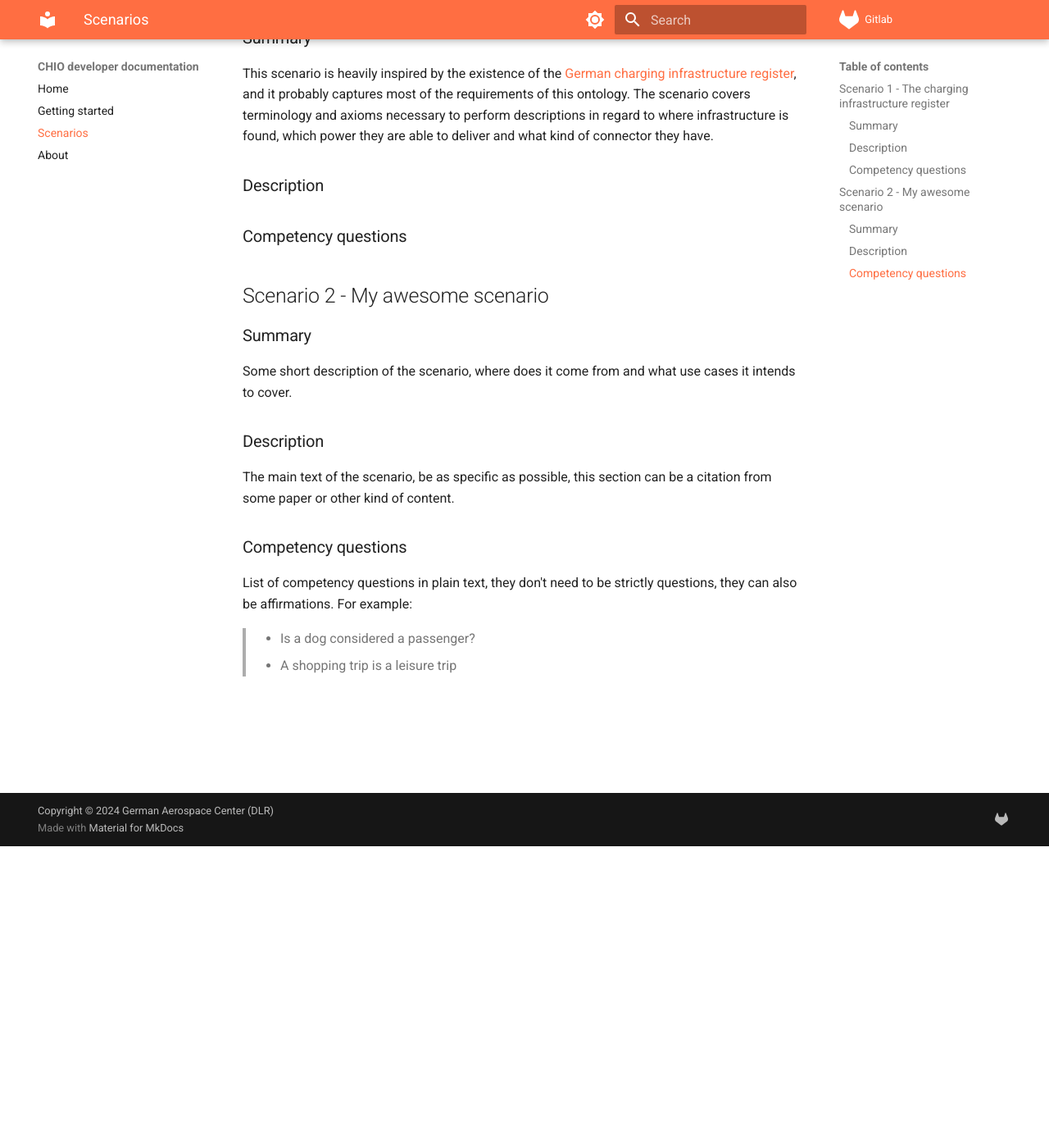
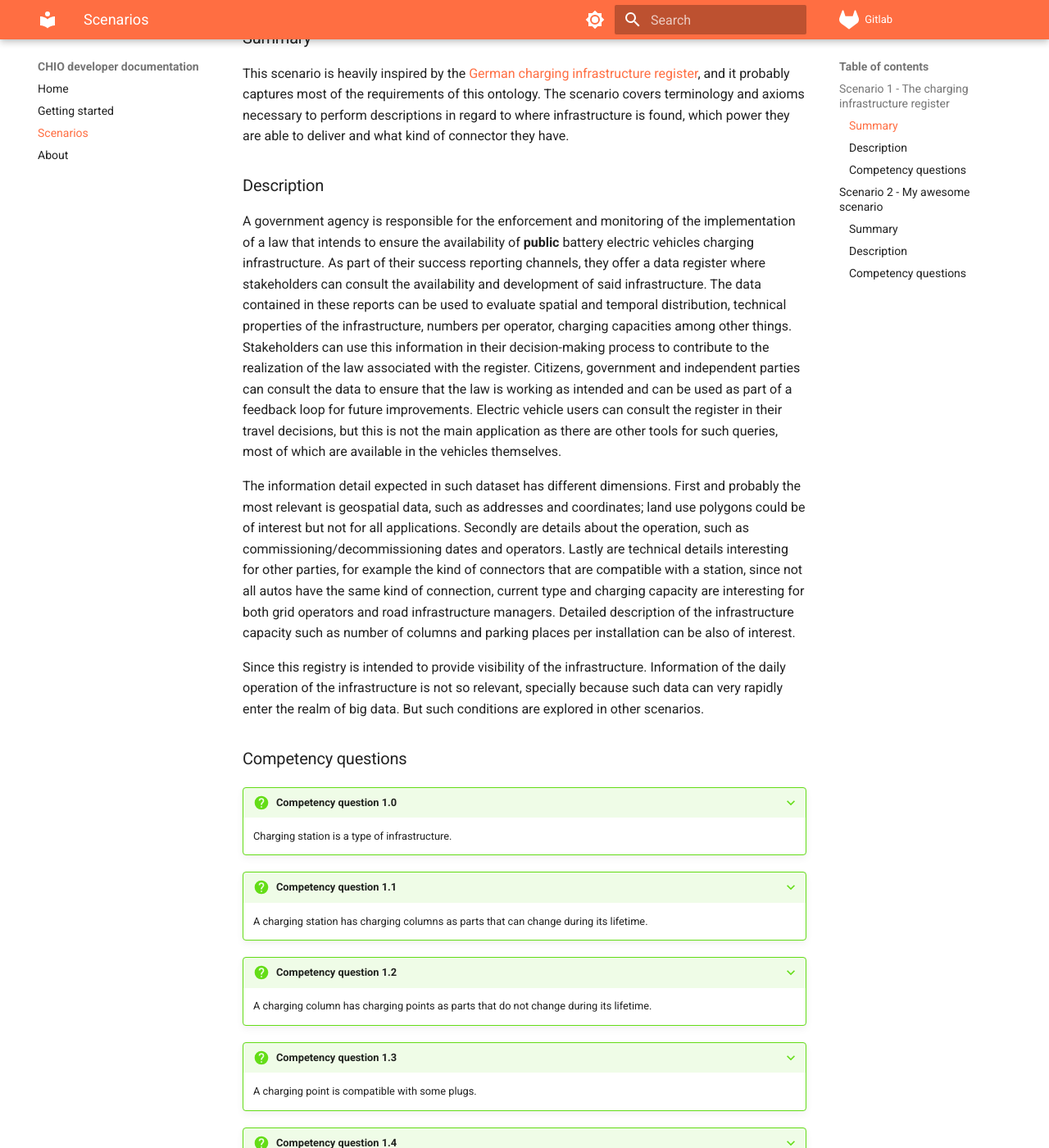
Before and after one commit to dlr-ve-esy/charging-ontology, an MkDocs documentation site: the page built from docs/scenarios.md, in a window 1280 px wide and 1400 px high, scrolled down 368 px. Shown: the whole window at 82% size. Built offline with MkDocs 1.6.1 and Material for MkDocs 9.7.7, drawn with Linux system fonts in a browser that asks for light colours; some of the changed text lies outside the part shown.

Commit message:
Added first scenario

```diff
--- a/docs/scenarios.md
+++ b/docs/scenarios.md
@@ -4,16 +4,15 @@ To aid the ontology development and setting the boundaries on what belongs what
 doesn't we rely in application scenarios which are textual descriptions of
 situations in which the ontology might be used. These descriptions are then
 complemented with [competency
-questions](https://doi.org/10.1016/j.websem.2019.100534) derived from them.
-These scenarios are not exhaustive, feel free to propose both real and theoretical
-scenarios.
+questions (CQs)](https://doi.org/10.1016/j.websem.2019.100534) derived from them.
+These scenarios are not exhaustive, feel free to propose both real and
+theoretical scenarios.
 
 ## Scenario 1 - The charging infrastructure register
 
 ### Summary
 
-This scenario is heavily inspired by the existence of the [German charging
-infrastructure
+This scenario is heavily inspired by the [German charging infrastructure
 register](https://www.bundesnetzagentur.de/DE/Fachthemen/ElektrizitaetundGas/E-Mobilitaet/start.html),
 and it probably captures most of the requirements of this ontology. The
 scenario covers terminology and axioms necessary to perform descriptions in
@@ -22,7 +21,100 @@ and what kind of connector they have.
 
 ### Description
 
+A government agency is responsible for the enforcement and monitoring of the
+implementation of a law that intends to ensure the availability of **public**
+battery electric vehicles charging infrastructure. As part of their success
+reporting channels, they offer a data register where stakeholders can consult
+the availability and development of said infrastructure. The data contained in
+these reports can be used to evaluate spatial and temporal distribution,
+technical properties of the infrastructure, numbers per operator, charging
+capacities among other things. Stakeholders can use this information in their
+decision-making process to contribute to the realization of the law associated
+with the register. Citizens, government and independent parties can consult the
+data to ensure that the law is working as intended and can be used as part of a
+feedback loop for future improvements. Electric vehicle users can consult the
+register in their travel decisions, but this is not the main application as
+there are other tools for such queries, most of which are available in the
+vehicles themselves.
+
+The information detail expected in such dataset has different dimensions. First
+and probably the most relevant is geospatial data, such as addresses and
+coordinates; land use polygons could be of interest but not for all
+applications. Secondly are details about the operation, such as
+commissioning/decommissioning dates and operators. Lastly are technical details
+interesting for other parties, for example the kind of connectors that are
+compatible with a station, since not all autos have the same kind of
+connection, current type and charging capacity are interesting for both grid
+operators and road infrastructure managers. Detailed description of the
+infrastructure capacity such as number of columns and parking places per
+installation can be also of interest.
+
+Since this registry is intended to provide visibility of the infrastructure.
+Information of the daily operation of the infrastructure is not so relevant,
+specially because such data can very rapidly enter the realm of big data. But
+such conditions are explored in other scenarios.
+
 ### Competency questions
+
+???+ question "Competency question 1.0"
+
+    Charging station is a type of infrastructure.
+
+???+ question "Competency question 1.1"
+
+    A charging station has charging columns as parts that can change during its lifetime.
+
+???+ question "Competency question 1.2"
+
+    A charging column has charging points as parts that do not change during its lifetime.
+
+???+ question "Competency question 1.3"
+
+    A charging point is compatible with some plugs.
+
+???+ question "Competency question 1.4"
+
+    A charging station has at least one operator at any given time.
+
+???+ question "Competency question 1.5"
+
+    A charging station has comissioning and decomissioning dates which delimit its lifetime.
+
+???+ question "Competency question 1.6"
+
+    A charging station has a maximum amount of power it can pull from an electric grid.
+
+???+ question "Competency question 1.7"
+
+    A charging point has a maximum amount of power it can supply to a battery.
+
+???+ question "Competency question 1.8"
+
+    A charging point can supply one car at a time.
+
+???+ question "Competency question 1.9"
+
+    A charging point can operate with some current system.
+
+???+ question "Competency question 1.10"
+
+    A charging station is located in some site
+
+???+ question "Competency question 1.11"
+
+    A site can be associated with some address
+
+???+ question "Competency question 1.12"
+
+    A site can be associated with some geograpical feature.
+
+???+ question "Competency question 1.13"
+
+    A charging station has parking places as parts.
+
+???+ question "Competency question 1.14"
+
+    A charging station has a maximum vehicle capacity.
 
 ## Scenario 2 - My awesome scenario
 
@@ -38,7 +130,8 @@ a citation from some paper or other kind of content.
 
 ### Competency questions
 
-List of competency questions in plain text, they don't need to be strictly questions, they can also be affirmations. For example:
+List of competency questions in plain text, they don't need to be strictly
+questions, they can also be affirmations. For example:
 
 > - Is a dog considered a passenger?
 > - A shopping trip is a leisure trip
```
